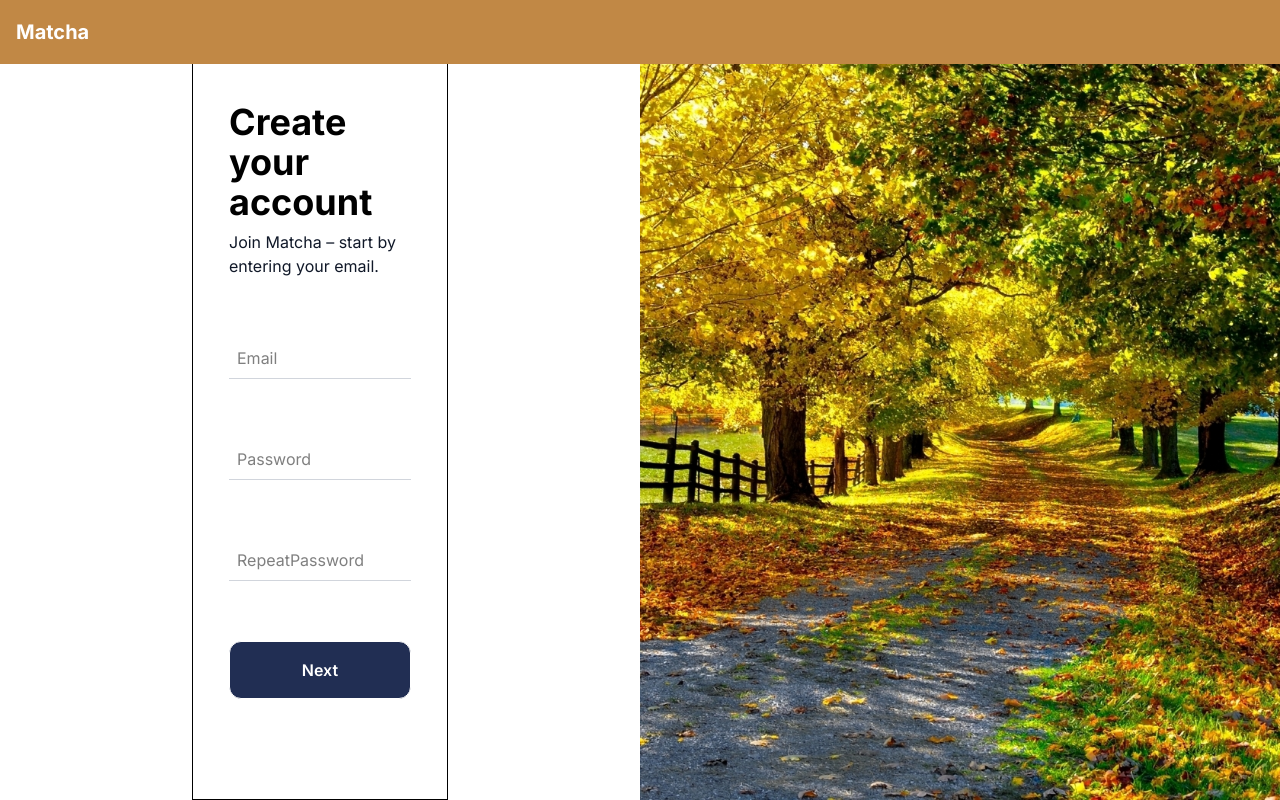
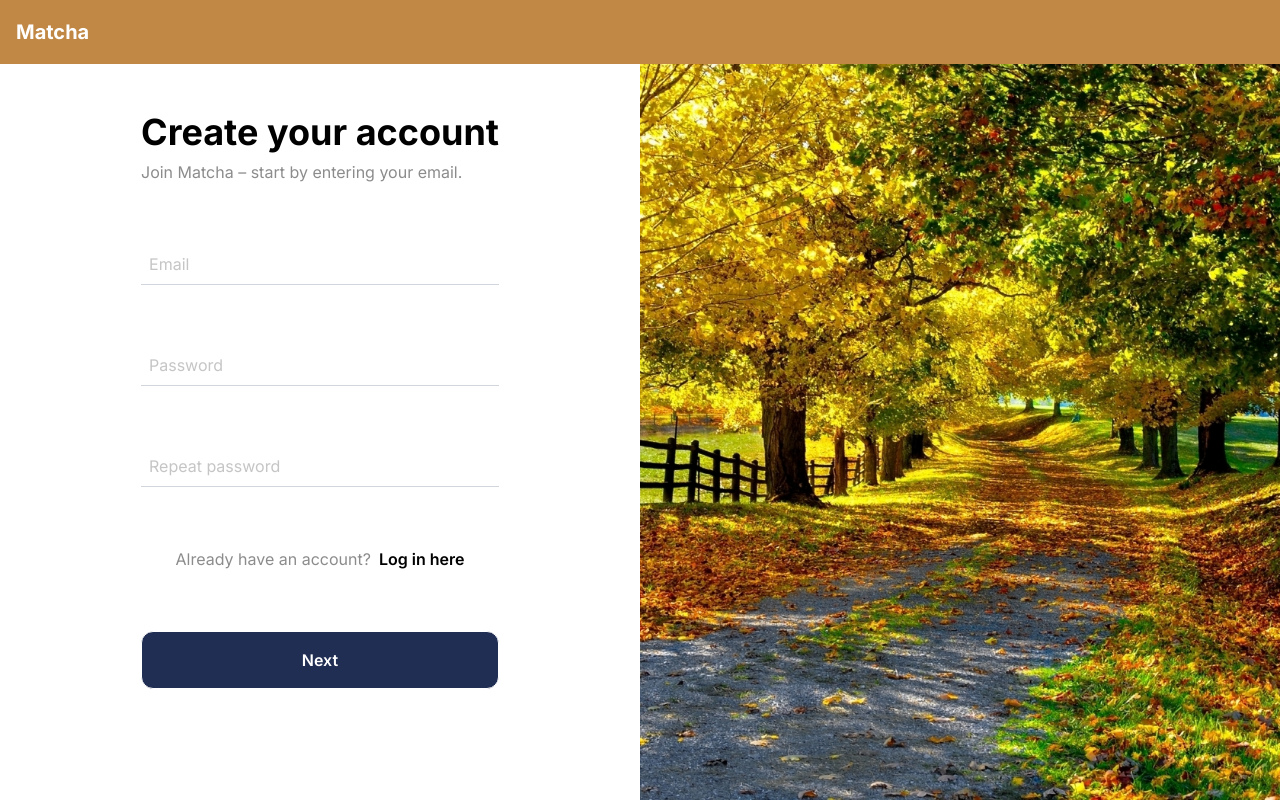
Before and after one commit to 42-matcha-dev/42-matcha, a Next.js app in the folder frontend/: page /signup in a window 1280 px wide. Built offline with nearby package versions, Linux system fonts and the light colour scheme.

Commit message:
update: fix signup page UI

```diff
--- a/frontend/src/app/components/InputForm.tsx
+++ b/frontend/src/app/components/InputForm.tsx
@@ -15,9 +15,9 @@ const InputForm = ({ label, placeholder, type, error, ...props }: InputFormProps
     <div className="flex flex-col gap-2 w-full">
       {label && <label className="text-sm font-medium text-gray-700">{label}</label>}
       <input
-        className="border-b border-gray-300 p-2 w-full focus:outline-none "
+        className="border-b border-gray-300 p-2 w-full focus:outline-none text-custom-medium"
         type={type}
-        name={label ? label.toLowerCase() : ""}
+        name={label ? label.toLowerCase() : ''}
         placeholder={placeholder}
         {...props}
       />
--- a/frontend/src/app/components/SignupMain.tsx
+++ b/frontend/src/app/components/SignupMain.tsx
@@ -8,6 +8,7 @@ import Title from "@/app/components/Title";
 import InputForm from "@/app/components/InputForm";
 import NextButton from "@/app/components/Buttons/NextButton";
 import { useRouter } from "next/navigation";
+import { toast } from "sonner";
 
 const registerSignupSchema = registerSchema.pick({
     email: true,
@@ -52,23 +53,28 @@ export default function RegisterBasicForm() {
             }
 
             const result = await response.json();
-            console.log('Signup successful:', result);
+            toast.success("Signup success: Please check your email to complete the registration")
             router.push("/email-sent");
         } catch (error) {
-            console.log('Signup request failed:', error);
-            // TODO: Show error message to user
+            toast.error((error as Error).message || "Something went wrong... Please try again later")
         }
     };
 
   return (
-    <div className="flex justify-center items-center min-h-screen w-1/2 h-full bg-white text-black p-4 border">
+    <div className="flex justify-center items-center min-h-screen h-full bg-white text-black p-4">
       <form
         onSubmit={handleSubmit(onSubmit)}
         className="flex flex-col items-center w-1/1.9 max-w-md p-5 gap-15">
           <Title title="Create your account" subTitle="Join Matcha – start by entering your email."/>
           <InputForm placeholder="Email" type="text" error={errors.email} {...register("email")}/>
           <InputForm placeholder="Password" type="password" error={errors.password} {...register("password")}/>
-          <InputForm placeholder="RepeatPassword" type="password" error={errors.repeatPassword} {...register("repeatPassword")}/>
+          <InputForm placeholder="Repeat password" type="password" error={errors.repeatPassword} {...register("repeatPassword")}/>
+          <div>
+            <span className="text-custom-medium">Already have an account?</span>
+            <button className="cursor-pointer ml-2" type="button" onClick={() => router.push("/login")}>
+                <span className="font-semibold">Log in here</span>
+            </button>
+          </div>
           <NextButton text="Next"/>
       </form>
     </div>
--- a/frontend/src/app/components/Title.tsx
+++ b/frontend/src/app/components/Title.tsx
@@ -10,7 +10,7 @@ const Title = ({title, subTitle}: titleSchema) => {
         <h1 className="w-full text-4xl font-bold mb-2">
             {title}
         </h1>
-        <p className="w-full text-base text-gray-900">
+        <p className="w-full text-base text-custom-medium">
             {subTitle}
         </p>
     </div>
```
